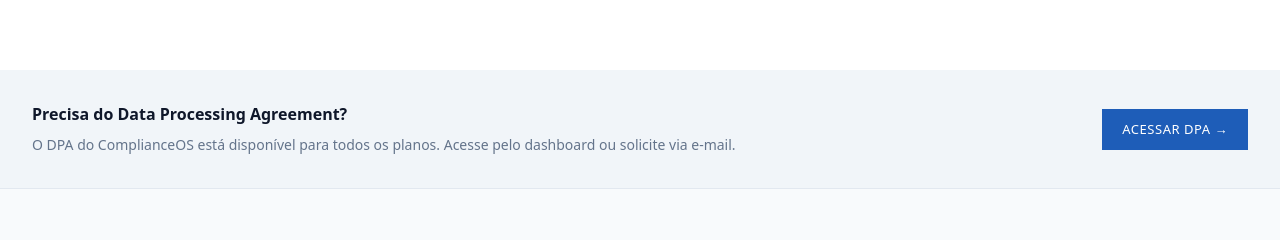
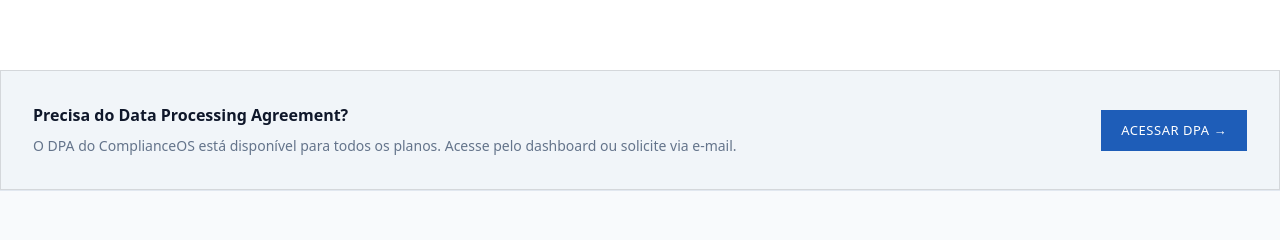
Before and after one commit to juracioliveira/complianceos, a Next.js app in the folder apps/web/: page /lgpd in a window 1280 px wide. Shown: the part 1462-1702 px from the top of the page. Built offline with nearby package versions, Linux system fonts and the light colour scheme.

Commit message:
fix(web): restore missing legacy exports in PublicLayout to fix build

```diff
--- a/apps/web/src/components/public/PublicLayout.tsx
+++ b/apps/web/src/components/public/PublicLayout.tsx
@@ -80,3 +80,5 @@ export const TEXT = '#0F172A'
 export const MUTED = '#64748B'
 export const UI = "ui-sans-serif, system-ui, sans-serif"
 export const MONO = "ui-monospace, SFMono-Regular, monospace"
+export const LINE_STRONG = 'rgba(0,0,0,0.12)'
+export const SERIF = "'DM Serif Display', serif"
```
